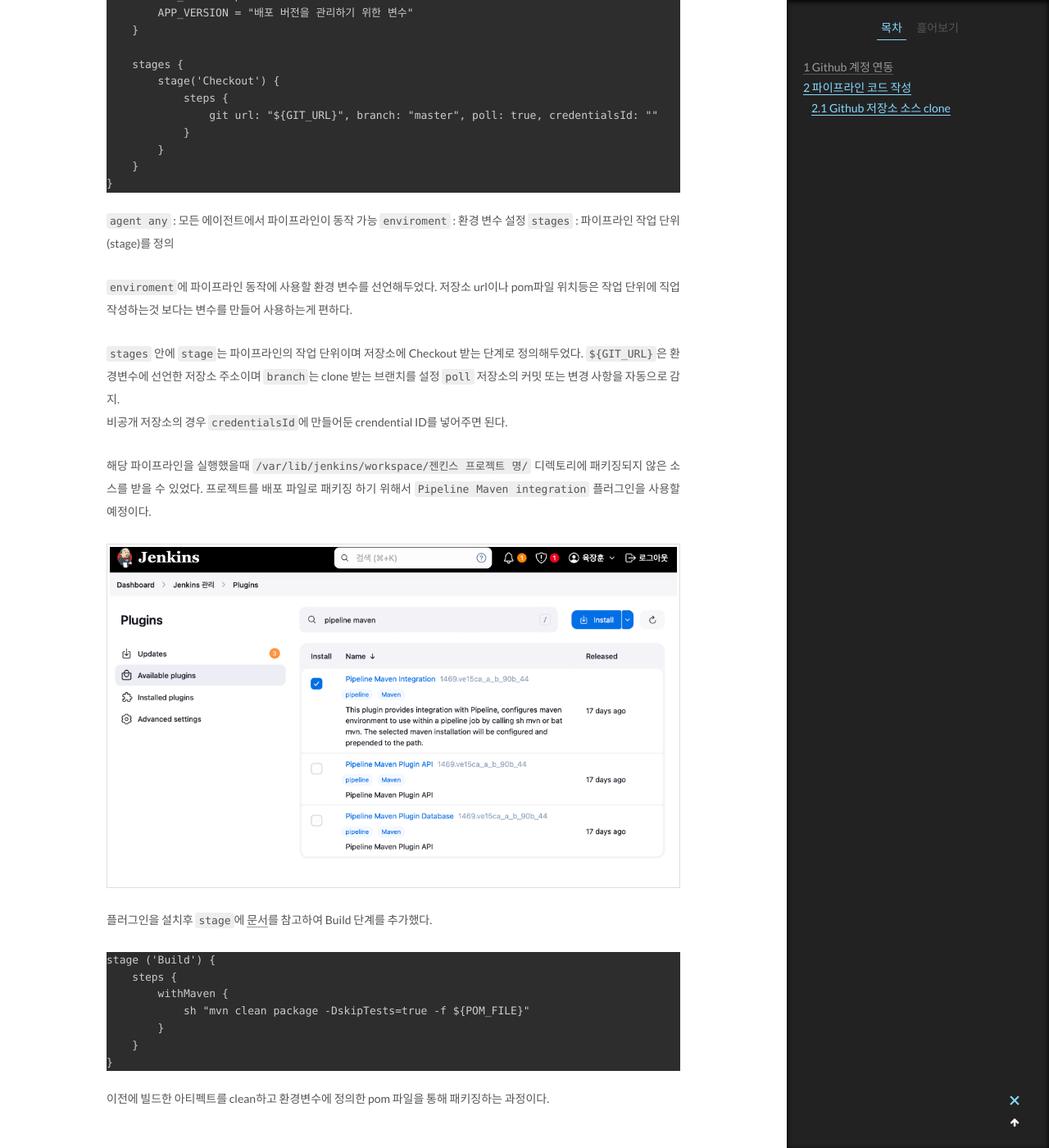
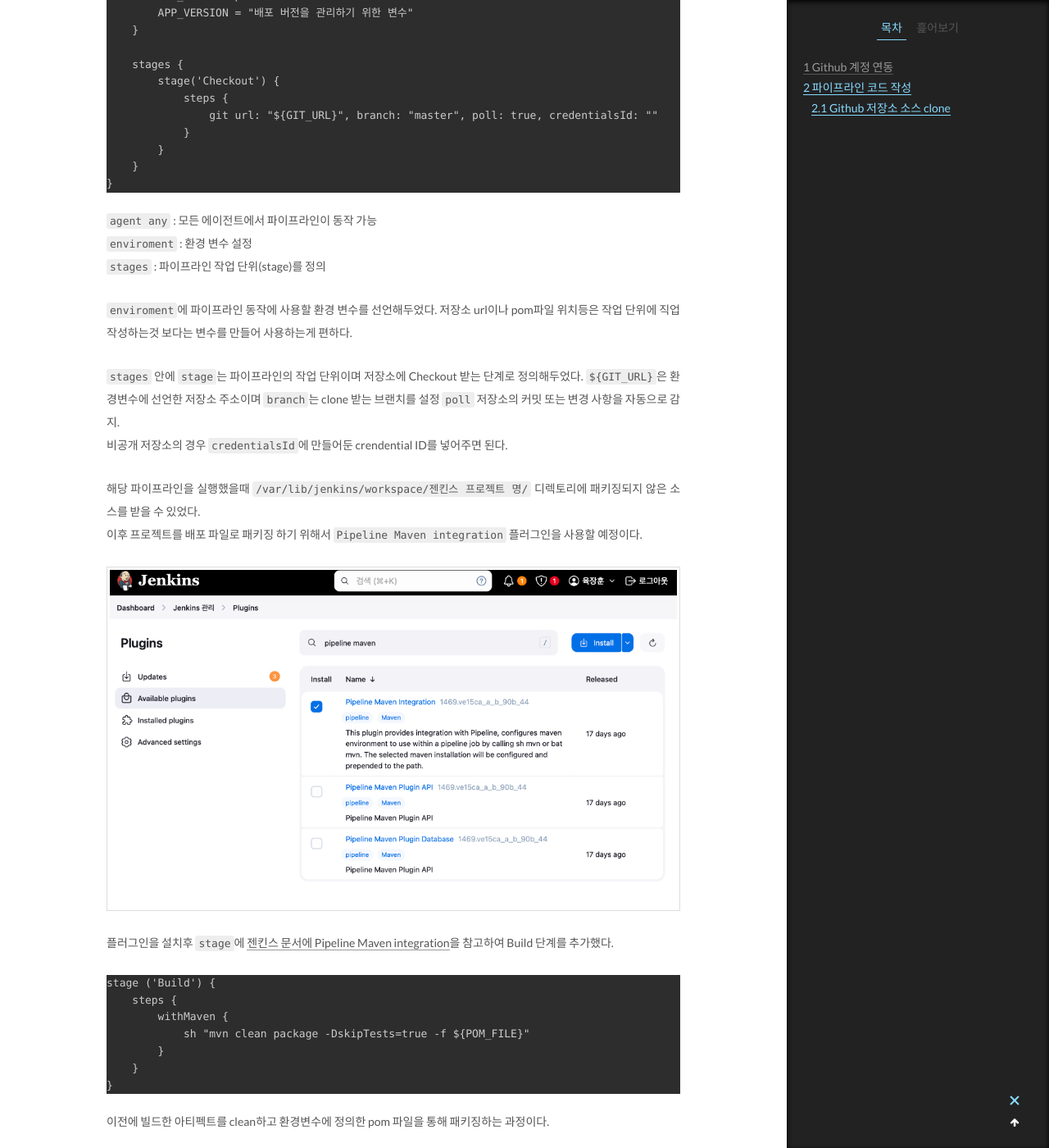
Before and after one commit to yukmekim/yukmekim.github.io, a Jekyll site: the page built from _posts/2024-01-26-devops-jenkins-2.md, in a window 1280 px wide and 1400 px high, scrolled down 2111 px. Shown: the whole window at 82% size. Built offline with Jekyll 4.4.1, drawn with Linux system fonts in a browser that asks for light colours.

````diff
--- a/_posts/2024-01-26-devops-jenkins-2.md
+++ b/_posts/2024-01-26-devops-jenkins-2.md
@@ -57,11 +57,11 @@
 비공개 저장소의 경우 `credentialsId`에 만들어둔 crendential ID를 넣어주면 된다.
 
 해당 파이프라인을 실행했을때 `/var/lib/jenkins/workspace/젠킨스 프로젝트 명/` 디렉토리에 패키징되지 않은 소스를 받을 수 있었다.
-프로젝트를 배포 파일로 패키징 하기 위해서 `Pipeline Maven integration` 플러그인을 사용할 예정이다.
+이후 프로젝트를 배포 파일로 패키징 하기 위해서 `Pipeline Maven integration` 플러그인을 사용할 예정이다.
 
 ![Desktop Preview](/assets/images/post/jenkins_2/jenkins_plugins.png)
 
-플러그인을 설치후 `stage`에 [문서](https://plugins.jenkins.io/pipeline-maven/)를 참고하여 Build 단계를 추가했다.
+플러그인을 설치후 `stage`에 [젠킨스 문서에 Pipeline Maven integration](https://plugins.jenkins.io/pipeline-maven/)을 참고하여 Build 단계를 추가했다.
 
 ``` pipeline
 stage ('Build') {
````
